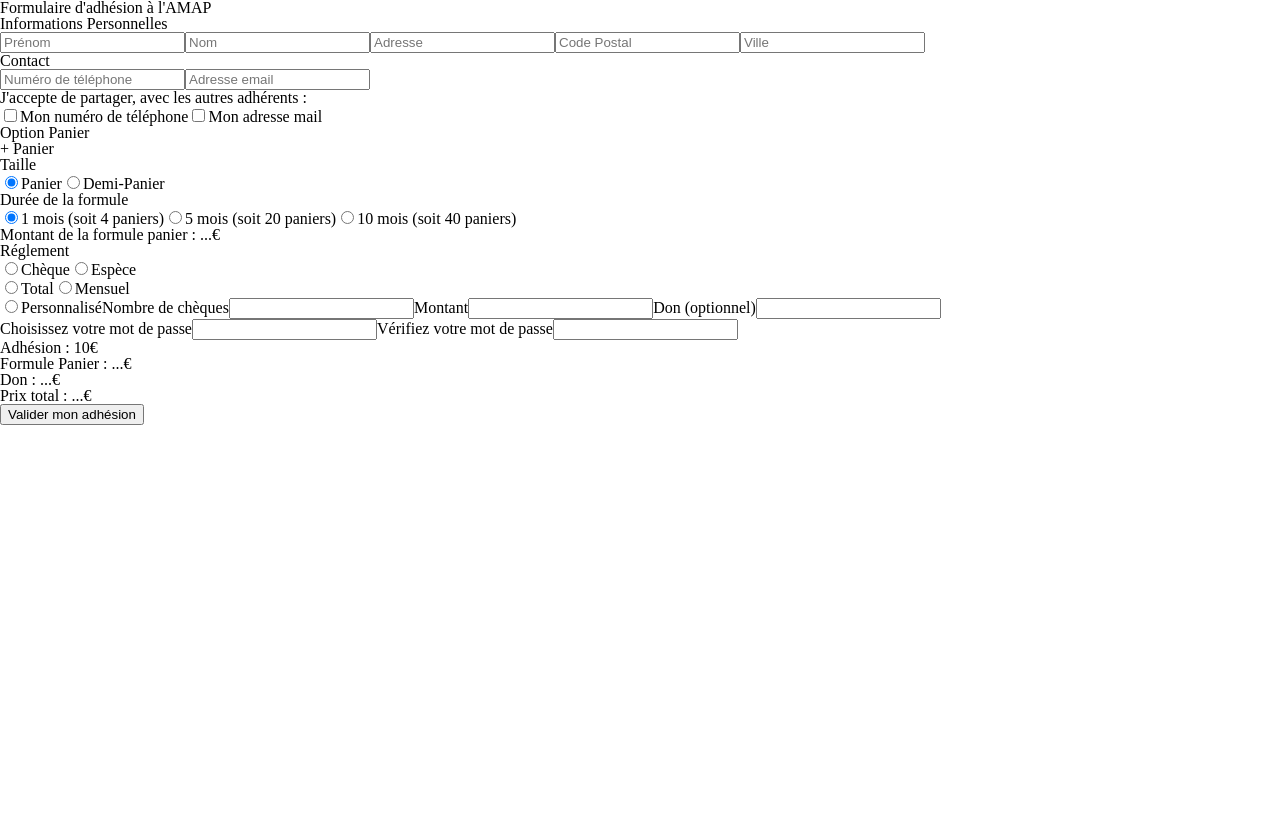
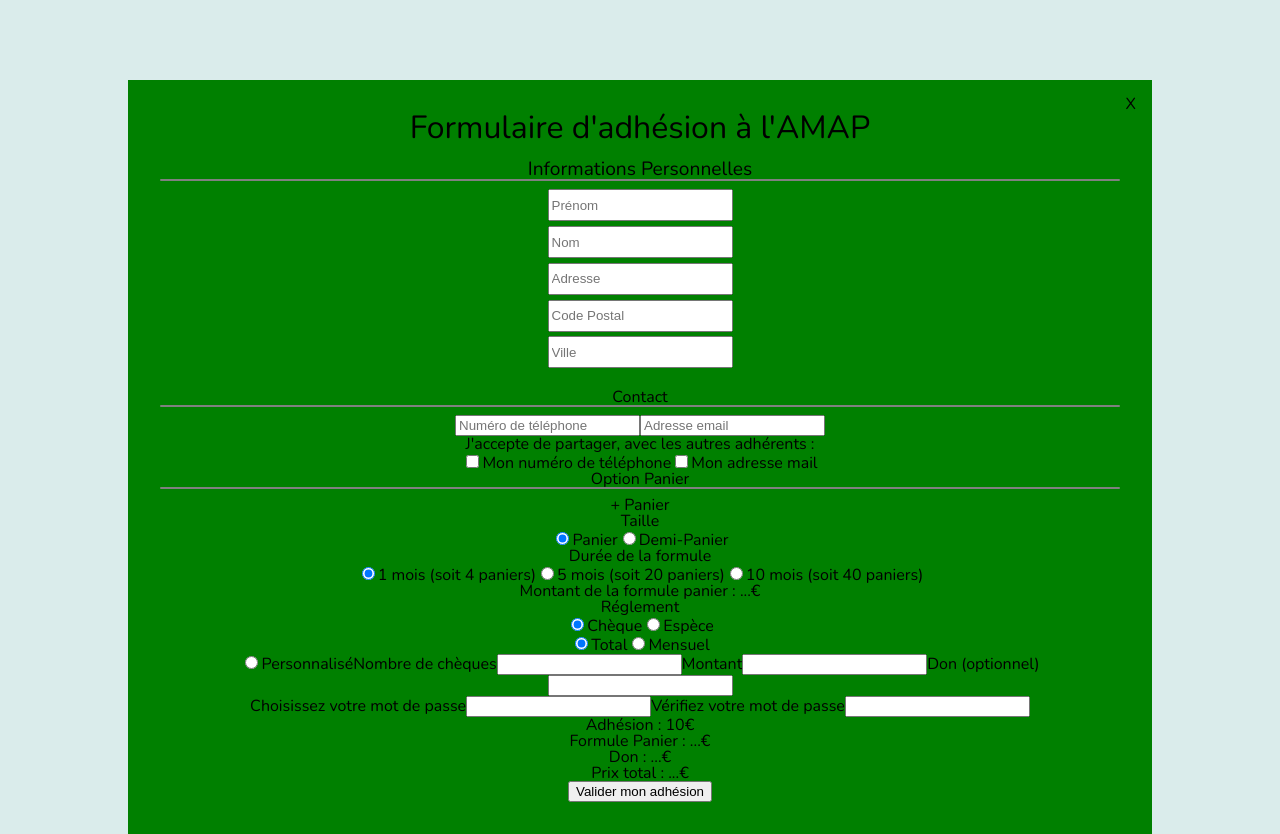
Before and after one commit to Martin-Gab/Projet-fin-de-formation-tomates-et-potirons-front, a React app: page / in a window 1280 px wide. Before the commit the page ends 800 px from the top, so only its background shows below. Built offline with nearby package versions, Linux system fonts and the light colour scheme.

Commit message:
[wip]scss-MembershipForm_Martin

```diff
--- a/src/components/MembershipForm/index.js
+++ b/src/components/MembershipForm/index.js
@@ -4,18 +4,24 @@
 import './membership-form.scss';
 
 const MembershipForm = () => (
-  <div className="form-container">
-    <h1 className="form-title">Formulaire d'adhésion à l'AMAP</h1>
+  <div className="form">
+    <div className="close-form">
+      X
+    </div>
+    <h1 className="form__title">Formulaire d'adhésion à l'AMAP</h1>
+
     <form action="">
 
-      <div className="form-infos">
-        <h3>Informations Personnelles</h3>
+      <div className="infos">
+        <h3 className="infos__title">Informations Personnelles</h3>
         <div className="form-underline" />
-        <input type="text" placeholder="Prénom" name="firstName" required />
-        <input type="text" placeholder="Nom" name="lastName" required />
-        <input type="text" placeholder="Adresse" name="address" required />
-        <input type="text" placeholder="Code Postal" name="zipCode" required />
-        <input type="text" placeholder="Ville" name="city" required />
+        <div className="infos__inputs">
+          <input className="membership-input" type="text" placeholder="Prénom" name="firstName" required />
+          <input className="membership-input" type="text" placeholder="Nom" name="lastName" required />
+          <input className="membership-input" type="text" placeholder="Adresse" name="address" required />
+          <input className="membership-input" type="text" placeholder="Code Postal" name="zipCode" required />
+          <input className="membership-input" type="text" placeholder="Ville" name="city" required />
+        </div>
       </div>
 
       <div className="form-contact">
@@ -46,7 +52,7 @@ const MembershipForm = () => (
           Panier
         </label>
         <label htmlFor="basketType">
-          <input type="radio" name="basketType" id="basketType" value={2} />
+          <input type="radio" name="basketType" id="basketType" value={1} />
           Demi-Panier
         </label>
         <h4>Durée de la formule</h4>
@@ -69,7 +75,7 @@ const MembershipForm = () => (
         <h3>Réglement</h3>
         <div>
           <label htmlFor="paymentType">
-            <input type="radio" name="paymentType" id="paymentType" value={0} />
+            <input type="radio" name="paymentType" id="paymentType" value={0} checked />
             Chèque
           </label>
           <label htmlFor="paymentType">
@@ -79,7 +85,7 @@ const MembershipForm = () => (
         </div>
         <div>
           <label htmlFor="choice">
-            <input type="radio" name="choice" id="choice" value={0} />
+            <input type="radio" name="choice" id="choice" value={0} checked />
             Total
           </label>
           <label htmlFor="choice">
@@ -110,11 +116,11 @@ const MembershipForm = () => (
       <div className="password">
         <label htmlFor="password">
           Choisissez votre mot de passe
-          <input type="password" name="password" id="password" />
+          <input type="password" name="password" id="password" required />
         </label>
         <label htmlFor="password">
           Vérifiez votre mot de passe
-          <input type="password" id="password" />
+          <input type="password" id="password" required />
         </label>
       </div>
 
@@ -130,6 +136,7 @@ const MembershipForm = () => (
       </button>
 
     </form>
+
   </div>
 );
 
--- a/src/components/MembershipForm/membership-form.scss
+++ b/src/components/MembershipForm/membership-form.scss
@@ -1,3 +1,50 @@
 // Style for membership form
 
 @use 'src/styles/vars';
+
+.form-underline {
+    height: 2px;
+    width: 100%;
+    border-radius: 2px;
+    background-color: grey;
+    margin-bottom: .5rem;
+}
+
+.membership-input {
+    height: 2rem;
+    margin-bottom: .3rem;
+}
+
+.form {
+    max-width: 80%;
+    margin: 5rem auto 0;
+    background-color: green;
+    padding: vars.$formGutter;
+    text-align: center;
+    position: relative;
+
+    .close-form {
+        position: absolute;
+        right: 1rem;
+        top: 1rem;
+    }
+
+    &__title {
+        font-size: 2rem;
+        margin-bottom: 1rem;
+    }
+
+    .infos {
+        margin-bottom: 1rem;
+
+        &__title {
+            font-size: 1.2rem;
+        }
+
+        &__inputs {
+            display: flex;
+            flex-direction: column;
+            align-items: center;
+        }
+    }
+}
--- a/src/styles/_vars.scss
+++ b/src/styles/_vars.scss
@@ -15,3 +15,7 @@ $lightWeight: 300;
 $regularWeight: 400;
 $mediumWeight: 500;
 $boldWeight: 700;
+
+// GUTTERS
+
+$formGutter: 2rem;
--- a/src/styles/index.scss
+++ b/src/styles/index.scss
@@ -2,7 +2,8 @@
 @use 'vars';
 
 body {
-  font-family: 'Nunito' sans-serif;
+  font-family: vars.$mainFont;
+  background-color: vars.$mainBackgroundColor;
 }
 
 /*
```
